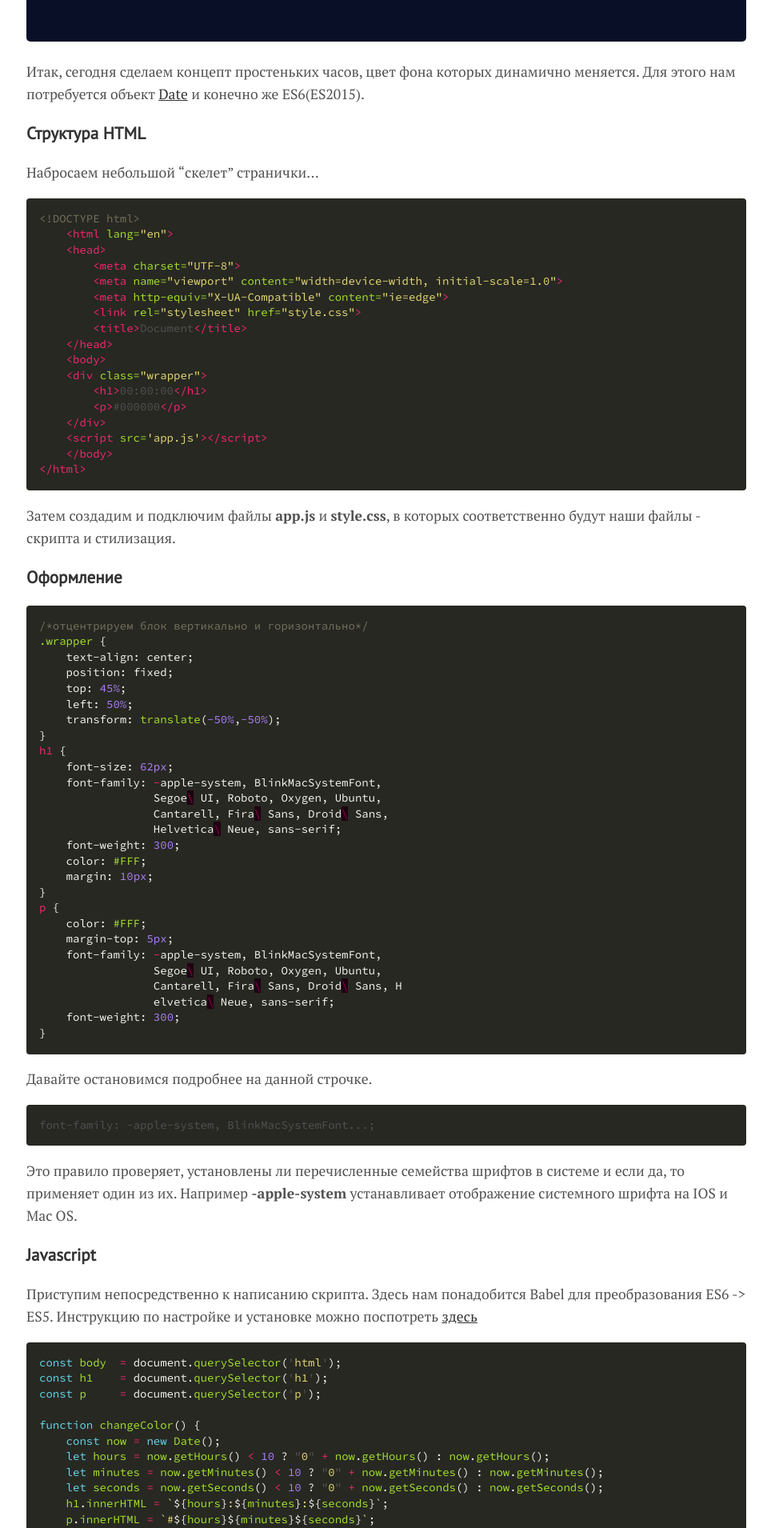
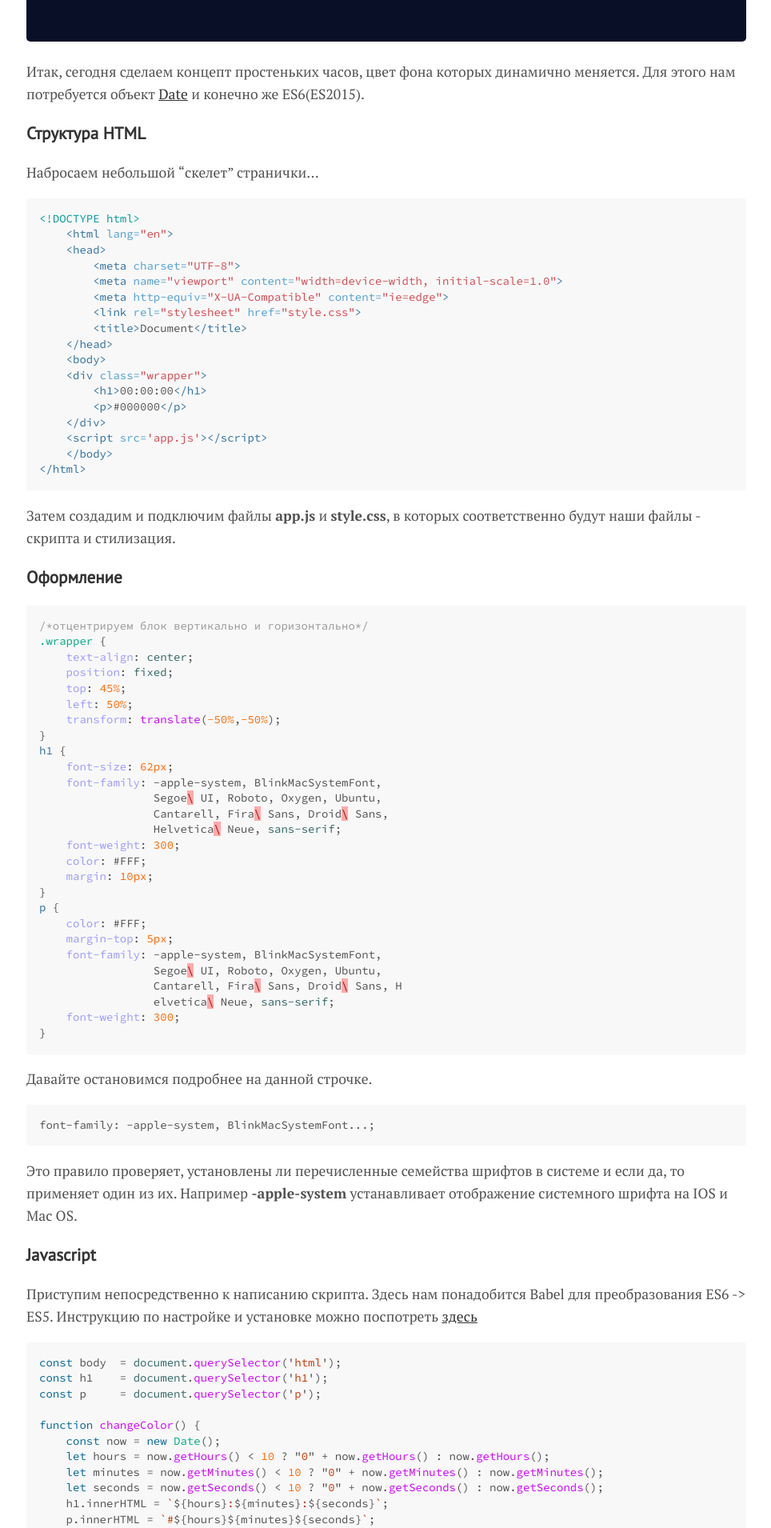
Before and after one commit to klesarev/myblog, a Jekyll site: the page built from _posts/2018-03-24-color-clock-js.md, in a window 1280 px wide. Shown: the part 630-2540 px from the top of the page at 80% size, without its empty margins (157-1121 px from the left). Built offline with Jekyll 4.4.1, drawn with Linux system fonts in a browser that asks for light colours; comment, search, counter and statistics services are not loaded.

```diff
--- a/assets/css/syntax.css
+++ b/assets/css/syntax.css
@@ -1,69 +1,67 @@
-.highlight pre { background-color: #272822; }
-.highlight .hll { background-color: #272822; }
-.highlight .c { color: #75715e } /* Comment */
-.highlight .err { color: #960050; background-color: #1e0010 } /* Error */
-.highlight .k { color: #66d9ef } /* Keyword */
-.highlight .l { color: #ae81ff } /* Literal */
-.highlight .n { color: #f8f8f2 } /* Name */
-.highlight .o { color: #f92672 } /* Operator */
-.highlight .p { color: #f8f8f2 } /* Punctuation */
-.highlight .cm { color: #75715e } /* Comment.Multiline */
-.highlight .cp { color: #75715e } /* Comment.Preproc */
-.highlight .c1 { color: #75715e } /* Comment.Single */
-.highlight .cs { color: #75715e } /* Comment.Special */
+
+
+.highlight { background-color: #f8f8f8; }
+.highlight .hll { background-color: #ffc; }
+.highlight .c { color: #999; } /* Comment */
+.highlight .err { color: #a00; background-color: #faa } /* Error */
+.highlight .k { color: #069; } /* Keyword */
+.highlight .o { color: #555 } /* Operator */
+.highlight .cm { color: #09f; font-style: italic } /* Comment.Multiline */
+.highlight .cp { color: #099 } /* Comment.Preproc */
+.highlight .c1 { color: #999; } /* Comment.Single */
+.highlight .cs { color: #999; } /* Comment.Special */
+.highlight .gd { background-color: #fcc; border: 1px solid #c00 } /* Generic.Deleted */
 .highlight .ge { font-style: italic } /* Generic.Emph */
-.highlight .gs { font-weight: bold } /* Generic.Strong */
-.highlight .kc { color: #66d9ef } /* Keyword.Constant */
-.highlight .kd { color: #66d9ef } /* Keyword.Declaration */
-.highlight .kn { color: #f92672 } /* Keyword.Namespace */
-.highlight .kp { color: #66d9ef } /* Keyword.Pseudo */
-.highlight .kr { color: #66d9ef } /* Keyword.Reserved */
-.highlight .kt { color: #66d9ef } /* Keyword.Type */
-.highlight .ld { color: #e6db74 } /* Literal.Date */
-.highlight .m { color: #ae81ff } /* Literal.Number */
-.highlight .s { color: #e6db74 } /* Literal.String */
-.highlight .na { color: #a6e22e } /* Name.Attribute */
-.highlight .nb { color: #f8f8f2 } /* Name.Builtin */
-.highlight .nc { color: #a6e22e } /* Name.Class */
-.highlight .no { color: #66d9ef } /* Name.Constant */
-.highlight .nd { color: #a6e22e } /* Name.Decorator */
-.highlight .ni { color: #f8f8f2 } /* Name.Entity */
-.highlight .ne { color: #a6e22e } /* Name.Exception */
-.highlight .nf { color: #a6e22e } /* Name.Function */
-.highlight .nl { color: #f8f8f2 } /* Name.Label */
-.highlight .nn { color: #f8f8f2 } /* Name.Namespace */
-.highlight .nx { color: #a6e22e } /* Name.Other */
-.highlight .py { color: #f8f8f2 } /* Name.Property */
-.highlight .nt { color: #f92672 } /* Name.Tag */
-.highlight .nv { color: #f8f8f2 } /* Name.Variable */
-.highlight .ow { color: #f92672 } /* Operator.Word */
-.highlight .w { color: #f8f8f2 } /* Text.Whitespace */
-.highlight .mf { color: #ae81ff } /* Literal.Number.Float */
-.highlight .mh { color: #ae81ff } /* Literal.Number.Hex */
-.highlight .mi { color: #ae81ff } /* Literal.Number.Integer */
-.highlight .mo { color: #ae81ff } /* Literal.Number.Oct */
-.highlight .sb { color: #e6db74 } /* Literal.String.Backtick */
-.highlight .sc { color: #e6db74 } /* Literal.String.Char */
-.highlight .sd { color: #e6db74 } /* Literal.String.Doc */
-.highlight .s2 { color: #e6db74 } /* Literal.String.Double */
-.highlight .se { color: #ae81ff } /* Literal.String.Escape */
-.highlight .sh { color: #e6db74 } /* Literal.String.Heredoc */
-.highlight .si { color: #e6db74 } /* Literal.String.Interpol */
-.highlight .sx { color: #e6db74 } /* Literal.String.Other */
-.highlight .sr { color: #e6db74 } /* Literal.String.Regex */
-.highlight .s1 { color: #e6db74 } /* Literal.String.Single */
-.highlight .ss { color: #e6db74 } /* Literal.String.Symbol */
-.highlight .bp { color: #f8f8f2 } /* Name.Builtin.Pseudo */
-.highlight .vc { color: #f8f8f2 } /* Name.Variable.Class */
-.highlight .vg { color: #f8f8f2 } /* Name.Variable.Global */
-.highlight .vi { color: #f8f8f2 } /* Name.Variable.Instance */
-.highlight .il { color: #ae81ff } /* Literal.Number.Integer.Long */
-
-.highlight .gh { } /* Generic Heading & Diff Header */
-.highlight .gu { color: #75715e; } /* Generic.Subheading & Diff Unified/Comment? */
-.highlight .gd { color: #f92672; } /* Generic.Deleted & Diff Deleted */
-.highlight .gi { color: #a6e22e; } /* Generic.Inserted & Diff Inserted */
-
+.highlight .gr { color: #f00 } /* Generic.Error */
+.highlight .gh { color: #030; } /* Generic.Heading */
+.highlight .gi { background-color: #cfc; border: 1px solid #0c0 } /* Generic.Inserted */
+.highlight .go { color: #aaa } /* Generic.Output */
+.highlight .gp { color: #009; } /* Generic.Prompt */
+.highlight .gs { } /* Generic.Strong */
+.highlight .gu { color: #030; } /* Generic.Subheading */
+.highlight .gt { color: #9c6 } /* Generic.Traceback */
+.highlight .kc { color: #069; } /* Keyword.Constant */
+.highlight .kd { color: #069; } /* Keyword.Declaration */
+.highlight .kn { color: #069; } /* Keyword.Namespace */
+.highlight .kp { color: #069 } /* Keyword.Pseudo */
+.highlight .kr { color: #069; } /* Keyword.Reserved */
+.highlight .kt { color: #078; } /* Keyword.Type */
+.highlight .m { color: #f60 } /* Literal.Number */
+.highlight .s { color: #d44950 } /* Literal.String */
+.highlight .na { color: #4f9fcf } /* Name.Attribute */
+.highlight .nb { color: #366 } /* Name.Builtin */
+.highlight .nc { color: #0a8; } /* Name.Class */
+.highlight .no { color: #360 } /* Name.Constant */
+.highlight .nd { color: #99f } /* Name.Decorator */
+.highlight .ni { color: #999; } /* Name.Entity */
+.highlight .ne { color: #c00; } /* Name.Exception */
+.highlight .nf { color: #c0f } /* Name.Function */
+.highlight .nl { color: #99f } /* Name.Label */
+.highlight .nn { color: #0cf; } /* Name.Namespace */
+.highlight .nt { color: #2f6f9f; } /* Name.Tag */
+.highlight .nv { color: #033 } /* Name.Variable */
+.highlight .ow { color: #000; } /* Operator.Word */
+.highlight .w { color: #bbb } /* Text.Whitespace */
+.highlight .mf { color: #f60 } /* Literal.Number.Float */
+.highlight .mh { color: #f60 } /* Literal.Number.Hex */
+.highlight .mi { color: #f60 } /* Literal.Number.Integer */
+.highlight .mo { color: #f60 } /* Literal.Number.Oct */
+.highlight .sb { color: #c30 } /* Literal.String.Backtick */
+.highlight .sc { color: #c30 } /* Literal.String.Char */
+.highlight .sd { color: #c30; font-style: italic } /* Literal.String.Doc */
+.highlight .s2 { color: #c30 } /* Literal.String.Double */
+.highlight .se { color: #c30; } /* Literal.String.Escape */
+.highlight .sh { color: #c30 } /* Literal.String.Heredoc */
+.highlight .si { color: #a00 } /* Literal.String.Interpol */
+.highlight .sx { color: #c30 } /* Literal.String.Other */
+.highlight .sr { color: #3aa } /* Literal.String.Regex */
+.highlight .s1 { color: #c30 } /* Literal.String.Single */
+.highlight .ss { color: #fc3 } /* Literal.String.Symbol */
+.highlight .bp { color: #366 } /* Name.Builtin.Pseudo */
+.highlight .vc { color: #033 } /* Name.Variable.Class */
+.highlight .vg { color: #033 } /* Name.Variable.Global */
+.highlight .vi { color: #033 } /* Name.Variable.Instance */
+.highlight .il { color: #f60 } /* Literal.Number.Integer.Long */
 
 .css .o,
 .css .o + .nt,
```
Also changed, not shown: _posts/2018-05-24-axios-russian.md (added, +88 -0 lines), _posts/2018-05-22-firebase-hosting.1.md (renamed from _posts/2018-05-22-firebase-hosting.md), assets/img/axios-browser-support-2.png (added), assets/img/axios-browser-support-2.svg (added), assets/img/axios-browser-support.svg (added), assets/img/axios.jpg (added).
